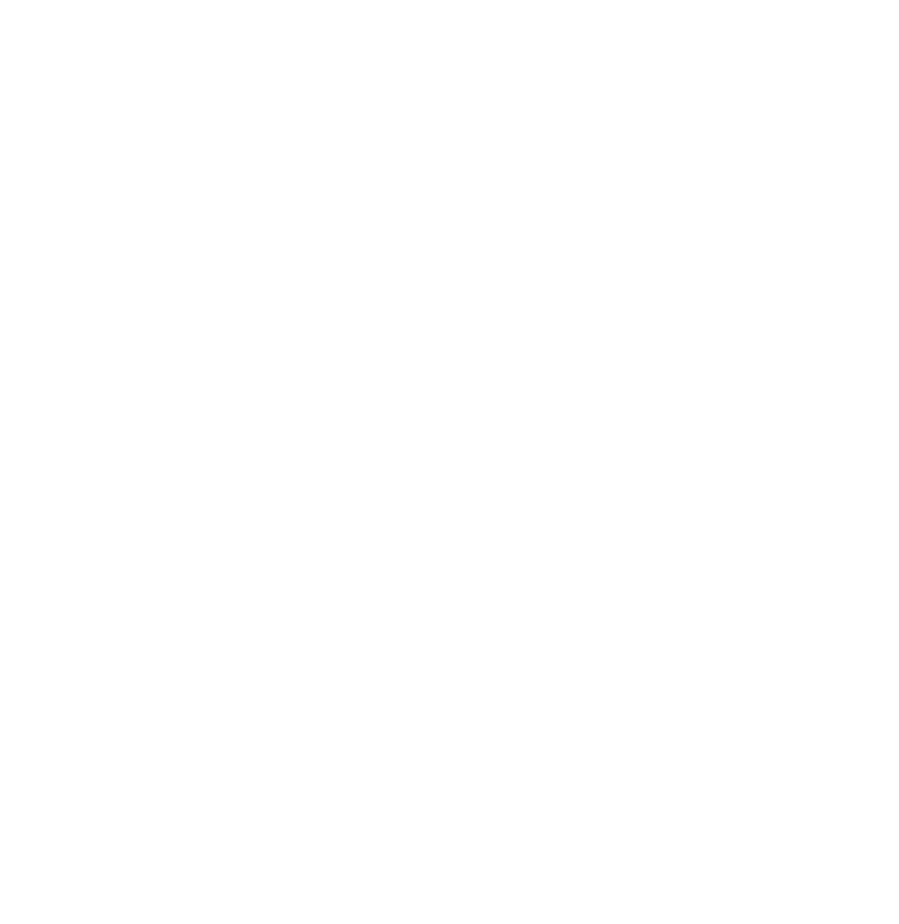
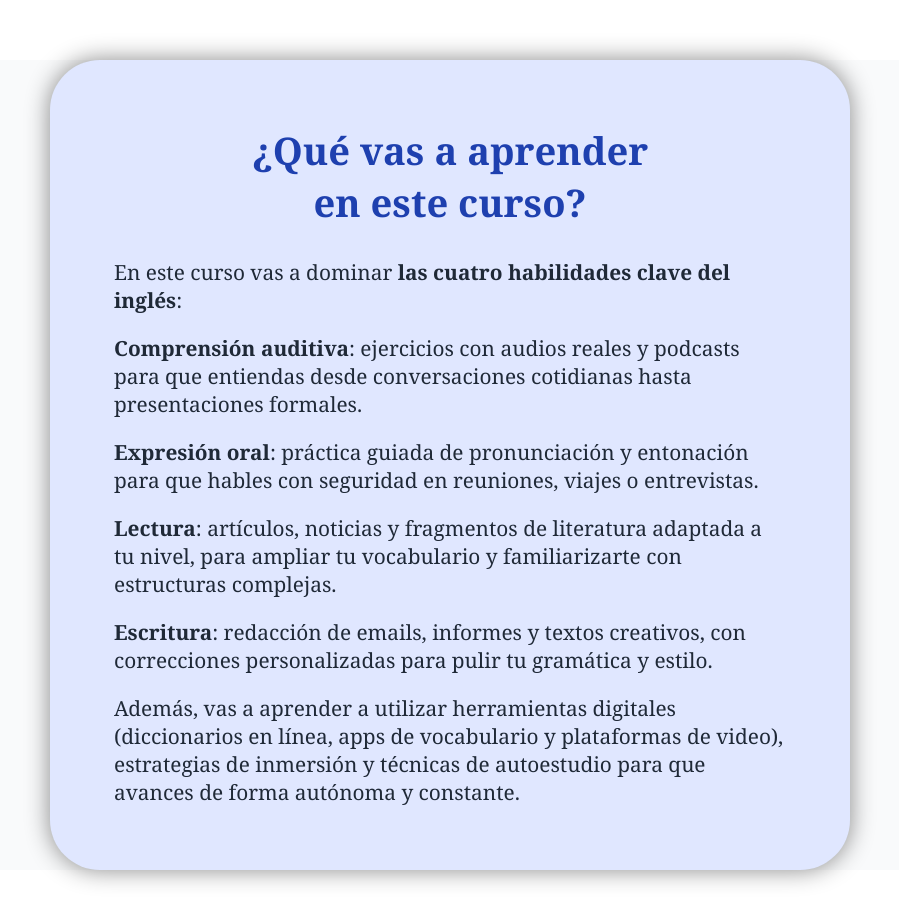
Before and after one commit to felipe-barreto/english-course, a React (Vite) app: page / in a window 1280 px wide. Shown: the part 820-1744 px from the top of the page, without its empty margins (190-1089 px from the left). Before the commit the page ends 800 px from the top, so only its background shows below. Built offline with nearby package versions, Linux system fonts and the light colour scheme.

Commit message:
feat: create course content section with title and paragraphs

```diff
--- a/src/App.tsx
+++ b/src/App.tsx
@@ -1,10 +1,12 @@
 import Hero from "./sections/Hero/Hero";
+import CourseContent from "./sections/CourseContent/CourseContent";
 import styles from "./App.module.css";
 
 const App = () => {
   return (
     <main className={styles.container}>
       <Hero />
+      <CourseContent />
     </main>
   );
 };
--- /dev/null
+++ b/src/sections/CourseContent/CourseContent.module.css
@@ -0,0 +1,30 @@
+.background {
+  display: flex;
+  justify-content: center;
+  background-color: var(--color-secondary);
+  margin-top: clamp(2rem, 10dvh, 6rem);
+  margin-bottom: clamp(2rem, 10dvh, 6rem);
+}
+
+.container {
+  padding: clamp(1rem, 5vw, 6rem);
+  width: clamp(min(42rem, 40%), 40rem, 90%);
+  background-color: #e0e7ff;
+  border-radius: 50px;
+  box-shadow: 0 0 25px #0007;
+  overflow: auto;
+}
+
+.title {
+  margin-bottom: 1.5rem;
+  font-size: clamp(1.7rem, 1.568rem + 0.53vw, 2.2rem);
+  color: var(--color-primary);
+  text-align: center;
+  text-wrap: balance;
+}
+
+.paragraph {
+  margin-top: 1rem;
+  font-size: clamp(1rem, 0.978rem + 0.1vw, 1.1rem);
+  color: #1f2937;
+}
--- /dev/null
+++ b/src/sections/CourseContent/CourseContent.tsx
@@ -0,0 +1,37 @@
+import styles from "./CourseContent.module.css";
+
+const CourseContent = () => {
+  return (
+    <section className={styles.background}>
+      <div className={styles.container}>
+        <h2 className={styles.title}>¿Qué vas a aprender en este curso?</h2>
+        <p className={styles.paragraph}>
+          En este curso vas a dominar <strong>las cuatro habilidades clave del inglés</strong>:
+        </p>
+        <p className={styles.paragraph}>
+          <strong>Comprensión auditiva</strong>: ejercicios con audios reales y podcasts para que
+          entiendas desde conversaciones cotidianas hasta presentaciones formales.
+        </p>
+        <p className={styles.paragraph}>
+          <strong>Expresión oral</strong>: práctica guiada de pronunciación y entonación para que
+          hables con seguridad en reuniones, viajes o entrevistas.
+        </p>
+        <p className={styles.paragraph}>
+          <strong>Lectura</strong>: artículos, noticias y fragmentos de literatura adaptada a tu
+          nivel, para ampliar tu vocabulario y familiarizarte con estructuras complejas.
+        </p>
+        <p className={styles.paragraph}>
+          <strong>Escritura</strong>: redacción de emails, informes y textos creativos, con
+          correcciones personalizadas para pulir tu gramática y estilo.
+        </p>
+        <p className={styles.paragraph}>
+          Además, vas a aprender a utilizar herramientas digitales (diccionarios en línea, apps de
+          vocabulario y plataformas de video), estrategias de inmersión y técnicas de autoestudio
+          para que avances de forma autónoma y constante.
+        </p>
+      </div>
+    </section>
+  );
+};
+
+export default CourseContent;
```
